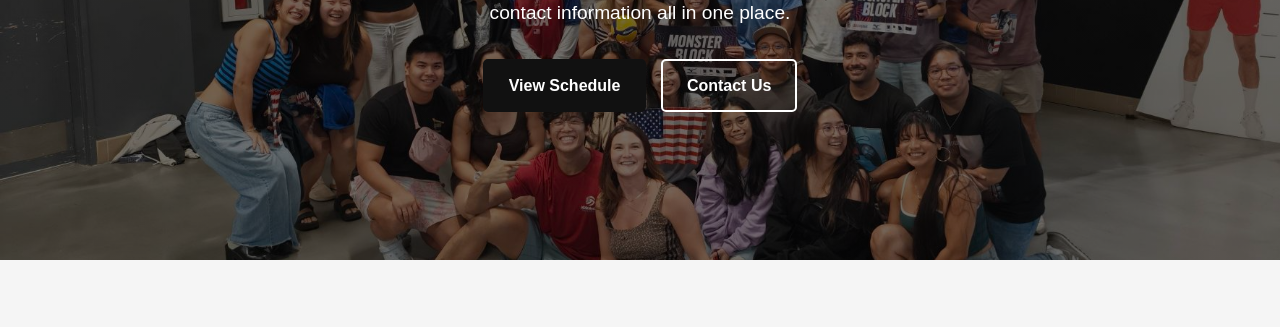
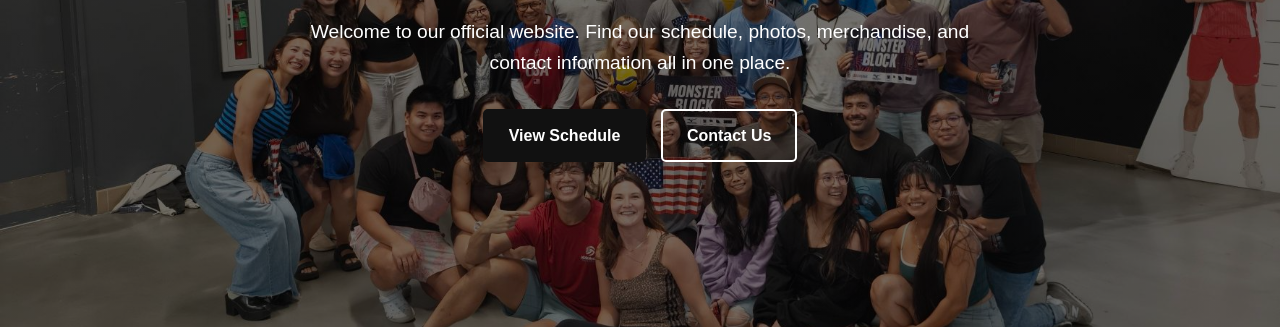
Before and after one commit to SHOGVB/SHOGVB, a plain HTML site: page index.html in a window 1280 px wide. Shown: the part 360-687 px from the top of the page. Drawn offline with Linux system fonts and the light colour scheme.

Commit message:
Update style.css

```diff
--- a/css/style.css
+++ b/css/style.css
@@ -113,7 +113,7 @@ body {
 ========================================= */
 
 .hero {
-    min-height: 550px;
+    min-height: 650px;
 
     display: flex;
     align-items: center;
```
